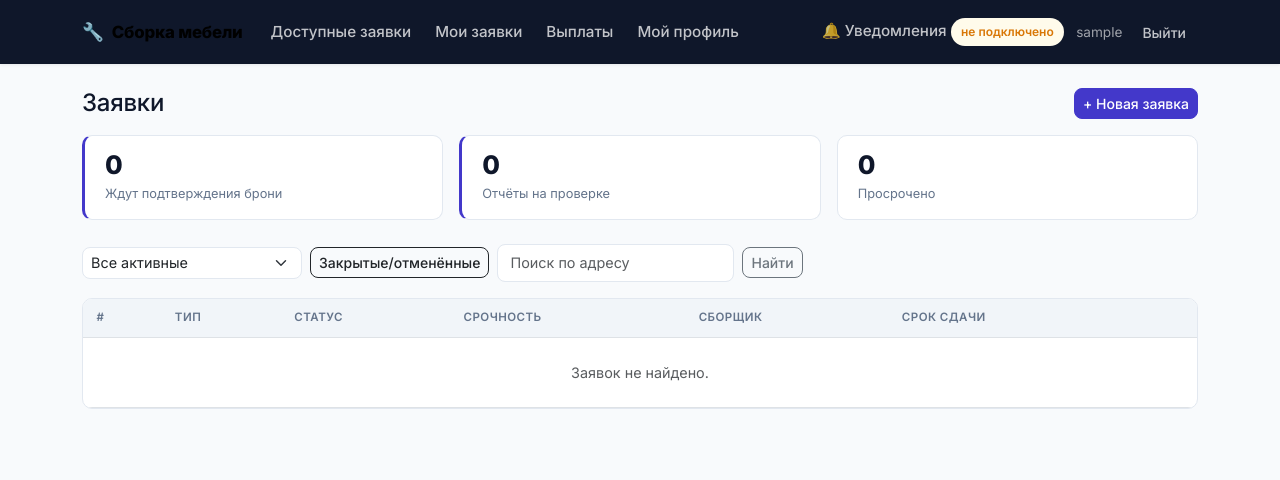
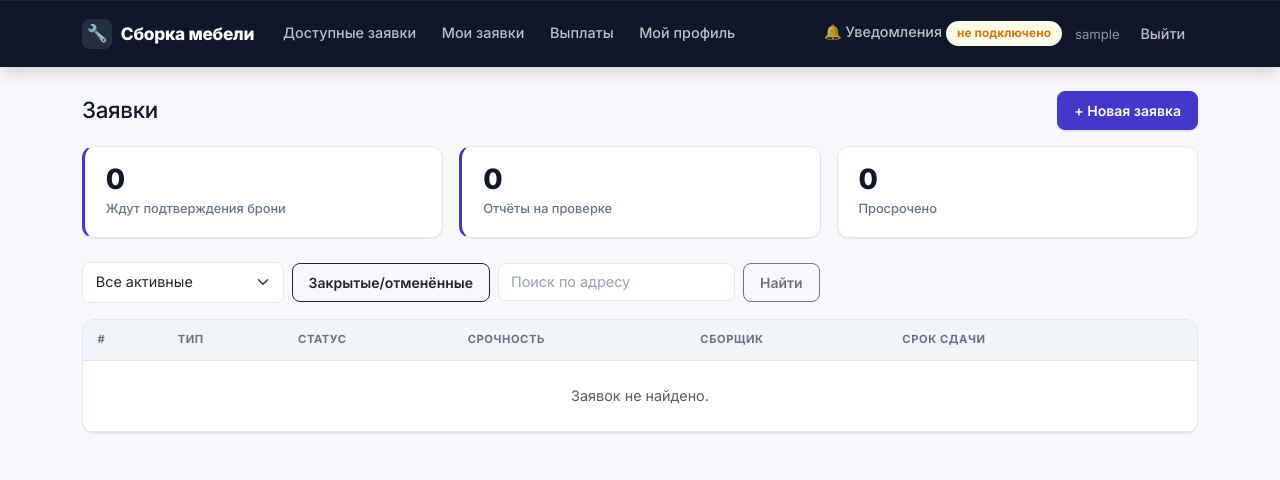
Before and after one commit to Logminal/pickers_app, a Django app: page /manager/orders/ in a window 1280 px wide. Shown: the top 480 px of the page. Run offline with Django 5.2, Linux system fonts and the light colour scheme; the visitor is signed in with stand-in values (Sample User, id 1); data that the repository does not hold is empty.

Commit message:
Дизайн-проход: глубина, типографика, единый стиль alert/empty-state
Существующая дизайн-система (токены, status-pill, stat-card) уже
была неплохой основой — доработал её, а не переписал с нуля:

- Мягкие тени (shadow-sm/md/lg) вместо плоских карточек с одной
  границей — карточки заявок, content-card, stat-card.
- Ховер-эффект на карточках заявок (лёгкий подъём + тень) — читается
  как кликабельный элемент.
- Типографика: чуть плотнее line-height, лучше контраст заголовков,
  антиалиасинг шрифта.
- Кнопки: тень на primary, вес 600 вместо 500, лёгкое нажатие
  (translateY при :active).
- alert (django messages) и empty-state получили свой стиль вместо
  дефолтного Bootstrap — согласованы с общей палитрой status-pill.
- Навбар: аккуратная иконка-плашка перед логотипом, мягче тени/цвета.

Проверено вживую в браузере (computed styles) — новые токены
применяются, ничего не сломалось, 101 тест зелёный.

Co-Authored-By: Claude Sonnet 5 <noreply@anthropic.com>

```diff
--- a/static/css/app.css
+++ b/static/css/app.css
@@ -4,8 +4,9 @@
   --brand-light: #eef2ff;
   --ink: #0f172a;
   --ink-muted: #64748b;
+  --ink-faint: #94a3b8;
   --border: #e2e8f0;
-  --bg: #f8fafc;
+  --bg: #f7f8fb;
   --surface: #ffffff;
   --success: #16a34a;
   --success-bg: #ecfdf5;
@@ -16,80 +17,124 @@
   --info: #2563eb;
   --info-bg: #eff6ff;
   --neutral-bg: #f1f5f9;
-  --radius: 10px;
+  --radius: 12px;
+  --radius-sm: 8px;
+  --shadow-sm: 0 1px 2px rgba(15, 23, 42, 0.04), 0 1px 1px rgba(15, 23, 42, 0.03);
+  --shadow-md: 0 4px 16px rgba(15, 23, 42, 0.06), 0 1px 3px rgba(15, 23, 42, 0.04);
+  --shadow-lg: 0 12px 32px rgba(15, 23, 42, 0.1), 0 2px 6px rgba(15, 23, 42, 0.04);
 }
+
+* { -webkit-font-smoothing: antialiased; -moz-osx-font-smoothing: grayscale; }
 
 body {
   background: var(--bg);
   color: var(--ink);
   font-family: 'Inter', -apple-system, BlinkMacSystemFont, 'Segoe UI', Roboto, sans-serif;
   font-size: 0.95rem;
+  line-height: 1.55;
 }
 
 h1, h2, h3, h4, h5, .navbar-brand {
   font-family: 'Inter', -apple-system, BlinkMacSystemFont, 'Segoe UI', Roboto, sans-serif;
   font-weight: 700;
-  letter-spacing: -0.01em;
+  letter-spacing: -0.015em;
+  line-height: 1.25;
 }
+.h4, h4 { font-size: 1.4rem; }
+.h6, h6 { font-size: 0.95rem; }
+
+a { color: var(--brand); }
+a:hover { color: var(--brand-dark); }
 
 /* Навбар */
 .navbar.app-navbar {
   background: var(--ink) !important;
-  padding-top: 0.75rem;
-  padding-bottom: 0.75rem;
-  box-shadow: 0 1px 3px rgba(0,0,0,0.08);
+  padding-top: 0.85rem;
+  padding-bottom: 0.85rem;
+  box-shadow: 0 1px 0 rgba(255,255,255,0.06) inset, 0 4px 16px rgba(15,23,42,0.18);
 }
 .app-navbar .navbar-brand {
   font-weight: 800;
-  font-size: 1.05rem;
+  font-size: 1.08rem;
   display: flex;
   align-items: center;
-  gap: 0.5rem;
+  gap: 0.55rem;
+  color: #fff;
 }
 .app-navbar .navbar-brand::before {
   content: "🔧";
-  font-size: 1.1rem;
+  font-size: 1.05rem;
+  display: inline-flex;
+  align-items: center;
+  justify-content: center;
+  width: 30px;
+  height: 30px;
+  background: rgba(255,255,255,0.1);
+  border-radius: 8px;
 }
 .app-navbar .nav-link {
-  color: rgba(255,255,255,0.75) !important;
+  color: rgba(255,255,255,0.72) !important;
   font-weight: 500;
-  border-radius: 6px;
-  padding: 0.4rem 0.75rem !important;
-  transition: color 0.15s, background 0.15s;
+  font-size: 0.9rem;
+  border-radius: 7px;
+  padding: 0.45rem 0.8rem !important;
+  transition: color 0.15s ease, background 0.15s ease;
 }
 .app-navbar .nav-link:hover {
   color: #fff !important;
-  background: rgba(255,255,255,0.08);
+  background: rgba(255,255,255,0.09);
 }
 .app-navbar .navbar-text {
-  color: rgba(255,255,255,0.6) !important;
-  font-size: 0.85rem;
+  color: rgba(255,255,255,0.55) !important;
+  font-size: 0.82rem;
 }
+.app-navbar .nav-link.btn-link {
+  color: rgba(255,255,255,0.72) !important;
+  font-size: 0.9rem;
+}
+.app-navbar .nav-link.btn-link:hover { color: #fff !important; }
 
 /* Карточки-контейнеры */
 .card, .table-responsive, .content-card {
   background: var(--surface);
   border: 1px solid var(--border);
   border-radius: var(--radius);
+  box-shadow: var(--shadow-sm);
 }
 .content-card {
   padding: 1.5rem;
   margin-bottom: 1.5rem;
 }
 
+/* Карточки заявок в сетке (список доступных заявок и т.п.) — кликабельно ощущаются */
+.card {
+  transition: box-shadow 0.15s ease, border-color 0.15s ease, transform 0.15s ease;
+}
+.card:has(a.stretched-link):hover,
+.row.g-3 .card:hover {
+  box-shadow: var(--shadow-md);
+  border-color: #d8ddf5;
+  transform: translateY(-1px);
+}
+
 /* Кнопки */
 .btn {
-  border-radius: 8px;
-  font-weight: 500;
+  border-radius: var(--radius-sm);
+  font-weight: 600;
   font-size: 0.875rem;
+  padding: 0.5rem 1rem;
+  transition: box-shadow 0.15s ease, transform 0.05s ease, background 0.15s ease, border-color 0.15s ease;
 }
+.btn:active { transform: translateY(1px); }
 .btn-primary {
   background: var(--brand);
   border-color: var(--brand);
+  box-shadow: 0 1px 2px rgba(67,56,202,0.15);
 }
 .btn-primary:hover, .btn-primary:focus {
   background: var(--brand-dark);
   border-color: var(--brand-dark);
+  box-shadow: 0 4px 12px rgba(67,56,202,0.25);
 }
 .btn-outline-primary {
   color: var(--brand);
@@ -99,6 +144,8 @@ h1, h2, h3, h4, h5, .navbar-brand {
   background: var(--brand);
   border-color: var(--brand);
 }
+.btn-link { text-decoration: none; font-weight: 600; }
+.btn-link:hover { text-decoration: underline; }
 
 /* Таблицы */
 .table {
@@ -108,29 +155,37 @@ h1, h2, h3, h4, h5, .navbar-brand {
 }
 .table thead th {
   text-transform: uppercase;
-  font-size: 0.72rem;
-  letter-spacing: 0.04em;
+  font-size: 0.7rem;
+  letter-spacing: 0.05em;
   color: var(--ink-muted);
-  font-weight: 600;
+  font-weight: 700;
   border-bottom-width: 1px;
   background: var(--neutral-bg);
 }
 .table td, .table th {
   vertical-align: middle;
-  padding: 0.65rem 0.85rem;
+  padding: 0.7rem 0.9rem;
+}
+.table-hover tbody tr {
+  transition: background-color 0.1s ease;
 }
 .table-hover tbody tr:hover {
   background-color: var(--brand-light);
 }
+.table a { font-weight: 600; text-decoration: none; }
+.table a:hover { text-decoration: underline; }
 
 /* Статус-бейджи — единая семантика по всему приложению */
 .status-pill {
-  display: inline-block;
-  padding: 0.3rem 0.65rem;
+  display: inline-flex;
+  align-items: center;
+  padding: 0.3rem 0.7rem;
   border-radius: 999px;
-  font-size: 0.75rem;
-  font-weight: 600;
+  font-size: 0.74rem;
+  font-weight: 700;
+  letter-spacing: 0.01em;
   white-space: nowrap;
+  line-height: 1.3;
 }
 .status-neutral   { background: var(--neutral-bg); color: var(--ink-muted); }
 .status-warning   { background: var(--warning-bg); color: var(--warning); }
@@ -144,25 +199,29 @@ h1, h2, h3, h4, h5, .navbar-brand {
   background: var(--surface);
   border: 1px solid var(--border);
   border-radius: var(--radius);
-  padding: 1rem 1.25rem;
+  box-shadow: var(--shadow-sm);
+  padding: 1.1rem 1.3rem;
   text-decoration: none;
   display: block;
-  transition: border-color 0.15s, box-shadow 0.15s;
+  transition: border-color 0.15s ease, box-shadow 0.15s ease, transform 0.15s ease;
 }
 .stat-card:hover {
   border-color: var(--brand);
-  box-shadow: 0 2px 8px rgba(67,56,202,0.08);
+  box-shadow: var(--shadow-md);
+  transform: translateY(-2px);
 }
 .stat-card .stat-value {
-  font-size: 1.6rem;
+  font-size: 1.75rem;
   font-weight: 800;
   color: var(--ink);
   line-height: 1;
+  letter-spacing: -0.02em;
 }
 .stat-card .stat-label {
   font-size: 0.8rem;
   color: var(--ink-muted);
-  margin-top: 0.35rem;
+  margin-top: 0.4rem;
+  font-weight: 500;
 }
 .stat-card.stat-active { border-left: 3px solid var(--brand); }
 .stat-card.stat-danger-accent { border-left: 3px solid var(--danger); }
@@ -172,12 +231,22 @@ h1, h2, h3, h4, h5, .navbar-brand {
   font-weight: 600;
   font-size: 0.85rem;
   color: var(--ink);
-  margin-bottom: 0.3rem;
+  margin-bottom: 0.35rem;
 }
 .form-control, .form-select {
-  border-radius: 8px;
+  border-radius: var(--radius-sm);
   border-color: var(--border);
   font-size: 0.9rem;
+  padding: 0.55rem 0.8rem;
+}
+.form-control::placeholder { color: var(--ink-faint); }
+.form-check-input:checked {
+  background-color: var(--brand);
+  border-color: var(--brand);
+}
+.form-check-input:focus {
+  border-color: var(--brand);
+  box-shadow: 0 0 0 0.2rem rgba(67,56,202,0.12);
 }
 
 /* iOS Safari автоматически зумит страницу при фокусе на поле с font-size < 16px —
@@ -244,9 +313,26 @@ input[type="date"]:focus, textarea:focus, select:focus {
 /* Пустое состояние */
 .empty-state {
   text-align: center;
-  padding: 3rem 1rem;
+  padding: 3.5rem 1.5rem;
   color: var(--ink-muted);
+  background: var(--surface);
+  border: 1px dashed var(--border);
+  border-radius: var(--radius);
 }
+.empty-state .h1 { opacity: 0.7; }
+
+/* Уведомления (django.contrib.messages) — единый стиль со status-pill */
+.alert {
+  border: 1px solid transparent;
+  border-radius: var(--radius-sm);
+  font-size: 0.9rem;
+  padding: 0.85rem 1.1rem;
+  box-shadow: var(--shadow-sm);
+}
+.alert-success { background: var(--success-bg); color: #14532d; border-color: #bbf0cf; }
+.alert-danger, .alert-error { background: var(--danger-bg); color: #7f1d1d; border-color: #fecaca; }
+.alert-warning { background: var(--warning-bg); color: #78350f; border-color: #fde68a; }
+.alert-info { background: var(--info-bg); color: #1e3a8a; border-color: #bfdbfe; }
 
 /* Мобильная адаптивность (п.8 ТЗ) */
 @media (max-width: 767px) {
```
